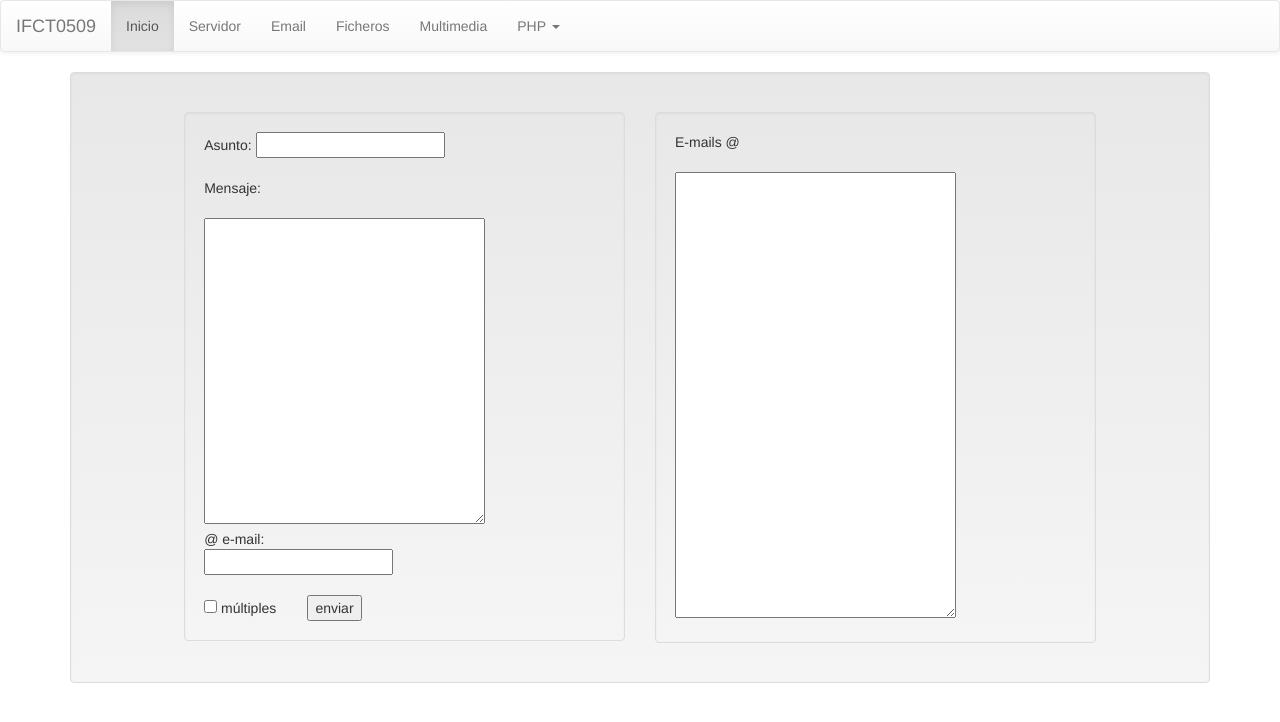
After one commit to anampl/IFCT0509, a PHP site: page /correo.php in a window 1280 px wide. The commit adds this page. Shown: the top 722 px of the page. Run offline with PHP 8.4, Linux system fonts and the light colour scheme; data that the repository does not hold is empty; some libraries are stand-ins or nearby versions.

Commit message:
mail
mail

```diff
--- /dev/null
+++ b/correo.php
@@ -0,0 +1,78 @@
+<?php include "_header.php" ?>
+
+		<?php
+
+
+				$asunto= $_POST["asunto"];
+				$mensaje=$_POST["mensaje"];
+				$mail=$_POST["mail"];
+				$multiples=$_POST["multiples"];
+
+
+
+		if(isset($_POST["Enviar"])) {
+
+
+				$resultado=$asunto.$mensaje.$mail.$multiples;
+
+
+
+
+
+
+
+
+}
+
+?>
+	<div class="well">
+		<form action="correo.php" method="post"><br>
+
+
+
+					<div class="row">
+						<div class="col-xs-5 col-xs-offset-1 columna">
+
+								<div class="well">
+									Asunto: <input type="text" name="asunto" value="" /><br>
+									<br>
+									Mensaje:<br>
+									<br>
+									<textarea name="mensaje" id=" " value="mensaje" cols="32" rows="15" ></textarea>
+										<br>
+									@ e-mail:<br>
+									<input type="text" name="mail" value="" />
+											<br>
+											<br>
+									<input type="Checkbox" value="multiples" /> múltiples  &nbsp &nbsp &nbsp &nbsp<input type="submit" name="Enviar" value="enviar"/>
+
+
+								</div>
+						</div>
+
+						<div class="col-xs-5 col-xs-offset-0 columna">
+								<div class="well">
+								E-mails @ <br>
+								<br>
+								<textarea name="coment" id=" " cols="32" rows="22" ></textarea>
+
+								</div>
+
+						</div>
+
+					</div>
+
+
+</form>
+
+
+		</div>
+
+
+
+<?php echo $resultado; ?>
+
+
+
+
+<?php include "_footer.php" ?>
--- /dev/null
+++ b/prueba_bootstrap.php
@@ -0,0 +1 @@
+prueba_bootstrap.php
```
Also changed, not shown: juego_cartas.php (+18 -5 lines), prueba_bootstrap.html (added, +46 -0 lines), prueba_bootstrap2.html (added, +57 -0 lines).
